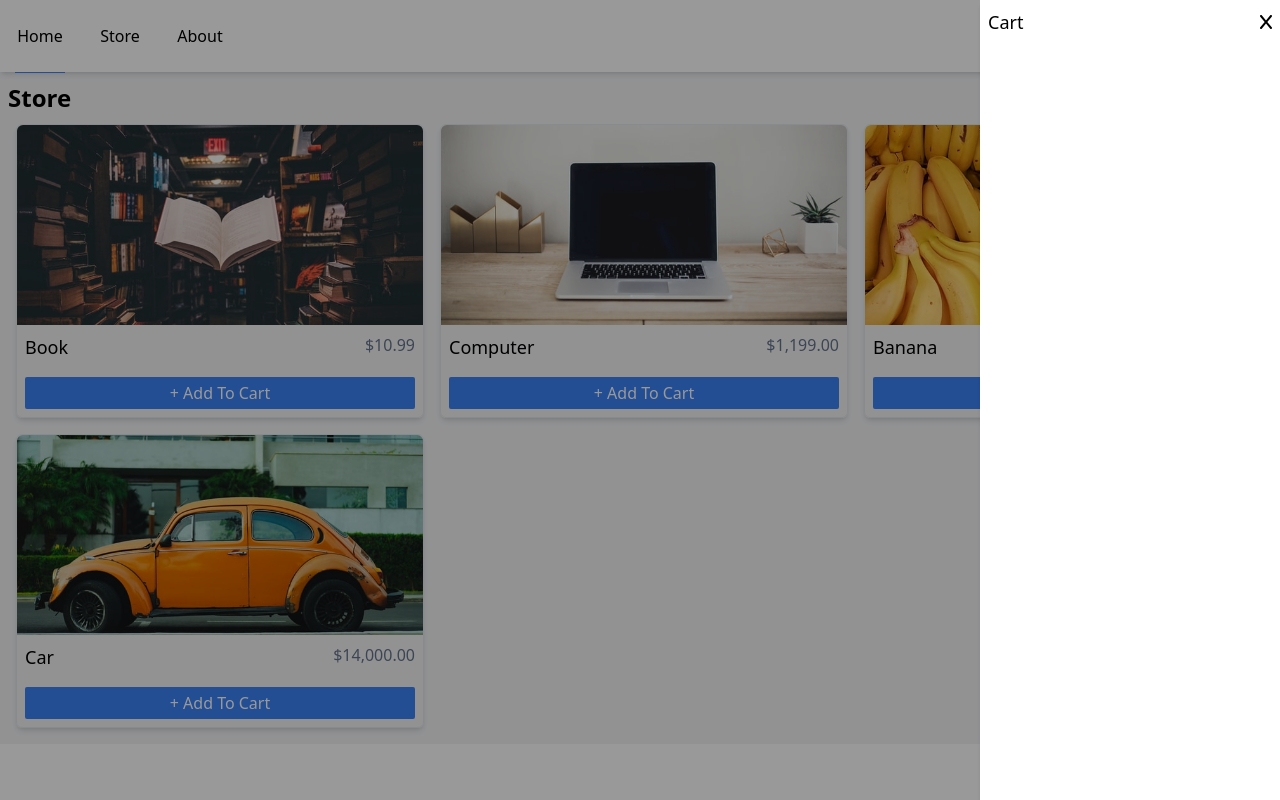
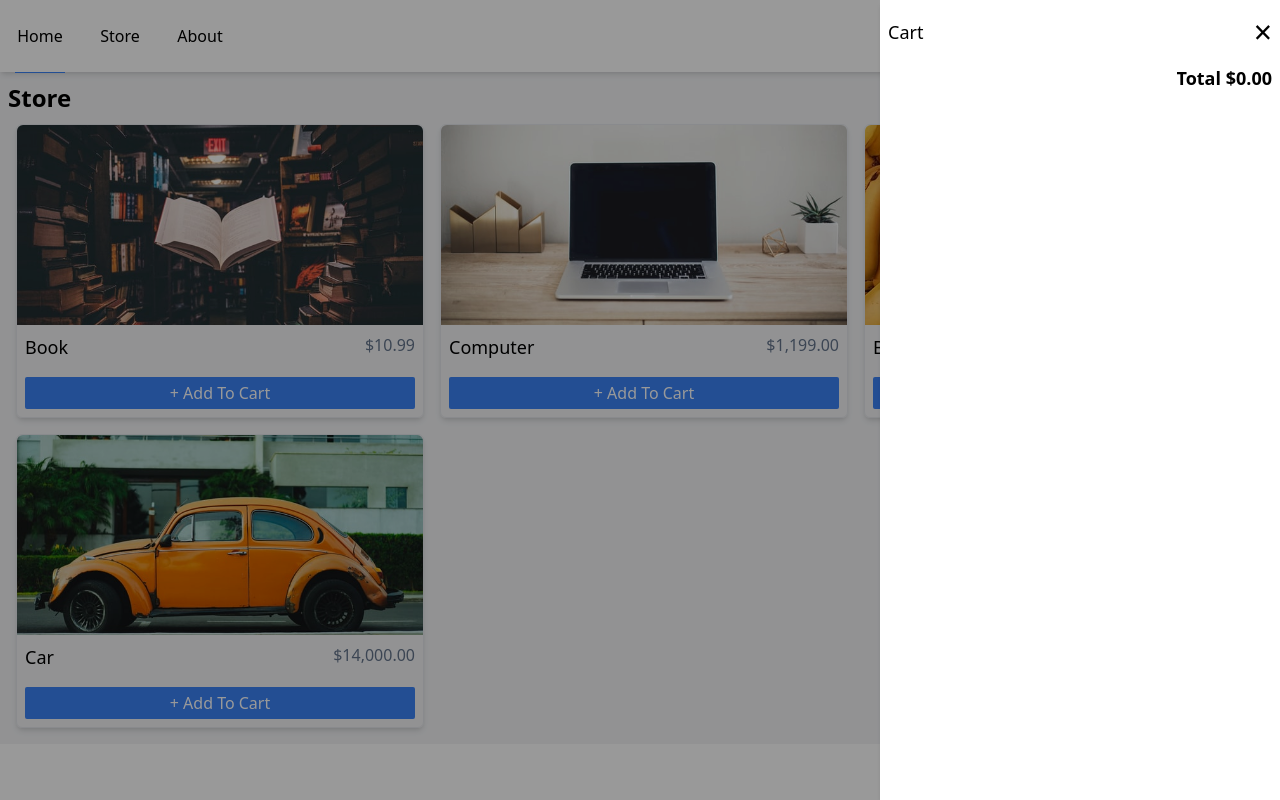
Before and after one commit to TylerDonghwi/shopping-cart, a React (Create React App) app: page /store in a window 1280 px wide. Built offline with nearby package versions, Linux system fonts and the light colour scheme.

Commit message:
shopping cart fully implemented

```diff
--- /dev/null
+++ b/src/components/CartItem.tsx
@@ -0,0 +1,37 @@
+import { useShoppingCart } from "../context/ShoppingCartContext"
+import storeItems from '../data/items.json'
+import { formatCurrency } from "../utilities/formatCurrency"
+
+type CartItemProps = {
+    id: number
+    quantity: number
+}
+
+export default function CartItem({ id, quantity }: CartItemProps) {
+    const { removeFromCart } = useShoppingCart()
+    const item = storeItems.find(i => i.id === id)
+
+    if (item == null) return null
+
+    return (
+        <div className="m-2 flex flex-row items-center justify-between">
+            <div className="flex justify-center items-center">
+                <img src={item.imgUrl} alt={item.name} className="w-[125px] h-[75px] object-cover" />
+                <div className="m-2">
+                    <div>
+                        {item.name} <span className="text-slate-500 text-[0.625rem]">x{quantity}</span>
+                    </div>
+                    <div className="text-slate-500 text-[0.75rem]">
+                        {formatCurrency(item.price)}
+                    </div>
+                </div>
+            </div>
+            <div className="flex justify-center items-center">
+                <div className="right-[-100px]">
+                    {formatCurrency(item.price * quantity)}
+                </div>
+                <button className="ml-2 border w-8 h-8 rounded shadow-sm text-red-600" onClick={() => removeFromCart(item.id)}>&times;</button>
+            </div>
+        </div>
+    )
+}
--- a/src/components/ShoppingCart.tsx
+++ b/src/components/ShoppingCart.tsx
@@ -1,25 +1,35 @@
-import { FontAwesomeIcon } from "@fortawesome/react-fontawesome"
-import { faX } from "@fortawesome/free-solid-svg-icons"
 import { useShoppingCart } from "../context/ShoppingCartContext"
+import { formatCurrency } from "../utilities/formatCurrency"
+import CartItem from "./CartItem"
+import storeItems from '../data/items.json'
 
 type ShoppingCartProps = {
     isOpen: boolean
 }
 
 export default function ShoppingCart({ isOpen }: ShoppingCartProps) {
-    const { closeCart } = useShoppingCart()
+    const { closeCart, cartItems } = useShoppingCart()
 
     return (
         <>
-            <div className={"fixed top-0 left-0 w-[100vw] h-[100vh] bg-black opacity-40 pointer-events-none transition-all duration-200 " + (isOpen ? 'visible' : 'hidden')}>
-            </div>
-            <div className={"fixed h-[100%] top-0 bg-white shadow-md w-[300px] transition-all duration-500 " + (isOpen ? 'right-0' : 'right-[-300px]')}>
+            <div className={"fixed top-0 left-0 w-[100vw] h-[100vh] bg-black opacity-40 transition-all duration-200 " + (isOpen ? 'visible' : 'hidden')}></div>
+            <div className={"fixed h-[100%] top-0 bg-white shadow-md  w-[400px] transition-all duration-700 " + (isOpen ? 'right-0' : 'right-[-400px]')}>
                 <div className="flex justify-between items-center">
                     <div className="text-lg m-2">Cart</div>
-                    <FontAwesomeIcon className="m-2" onClick={closeCart} icon={faX}></FontAwesomeIcon>
+                    <span className="m-2 text-[2rem]" onClick={closeCart} >&times;</span>
                 </div>
-
-
+                <div>
+                    {cartItems.map(item => (
+                        <CartItem key={item.id} {...item} />
+                    ))}
+                </div>
+                <div className="mr-2 float-right overflow-hidden text-lg font-bold">
+                    Total {" "}{formatCurrency(cartItems.reduce((total, cartItem) => {
+                        const item = storeItems.find(i => i.id === cartItem.id)
+                        return total + (item?.price || 0) * cartItem.quantity
+                    }, 0)
+                    )}
+                </div>
             </div>
         </>
 
```
